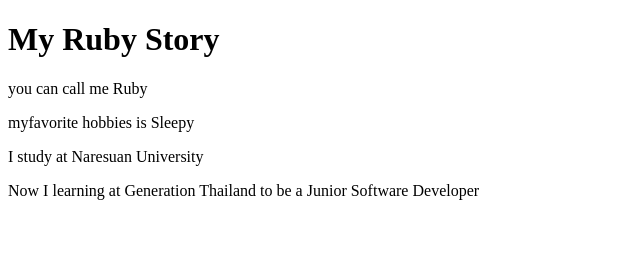
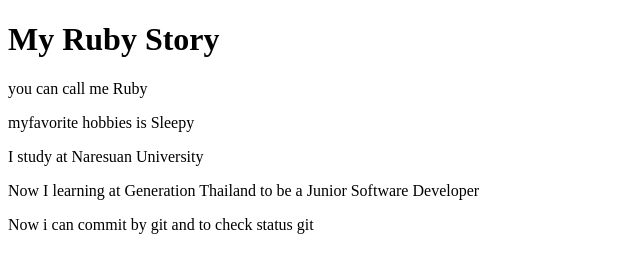
Before and after one commit to weerapongnaklang/learn-flex-jsd6, a plain HTML site: page index.html in a window 1280 px wide. Shown: the whole page, without its empty margins (0-640 px from the left). Drawn offline with Linux system fonts and the light colour scheme.

Commit message:
Now i can commit by git and to check status git

```diff
--- a/index.html
+++ b/index.html
@@ -11,5 +11,6 @@
     <p>myfavorite hobbies is Sleepy</p>
     <p>I study at Naresuan University</p>
     <p>Now I learning at Generation Thailand to be a Junior Software Developer</p>
+    <p>Now i can commit by git and to check status git</p>
 </body>
 </html>
```
